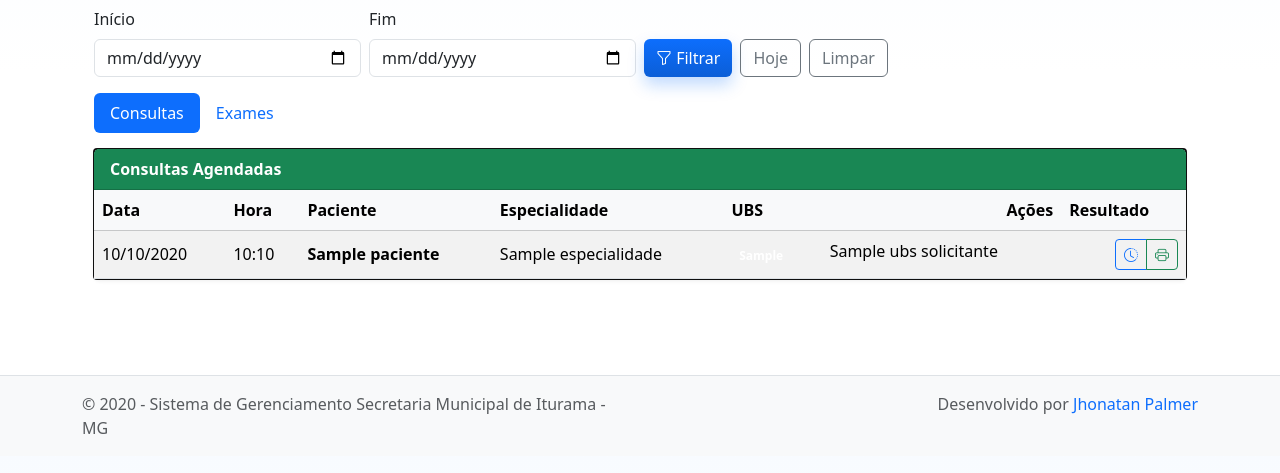
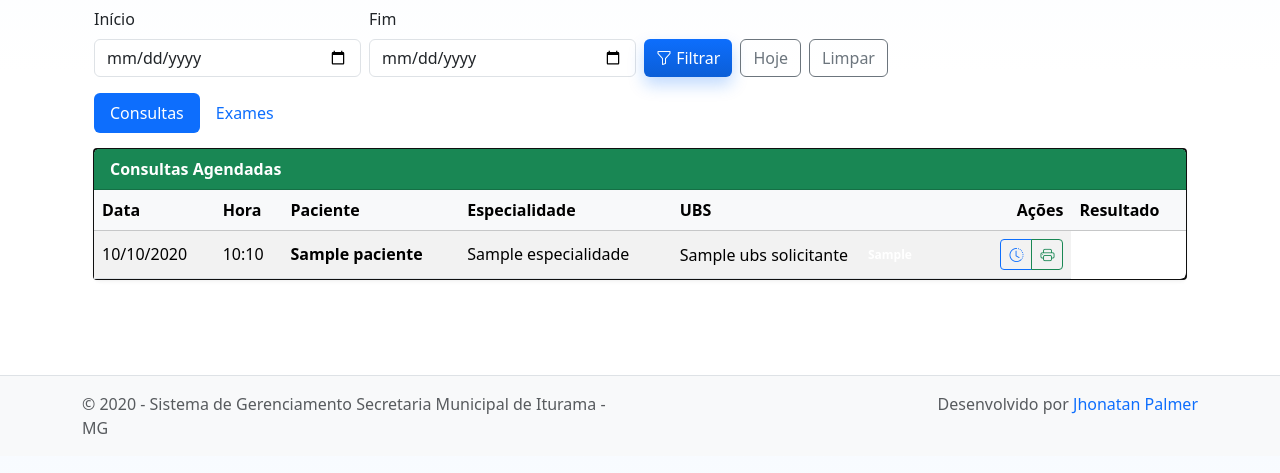
Before and after one commit to Jhonatanpalmer/pronto_socorro, a Django app: template regulacao/templates/regulacao/agenda.html in a window 1280 px wide. Shown: the part 184-657 px from the top of the page. Run offline with Django 5.2, Linux system fonts and the light colour scheme; the template is opened without the code that fills it: most values are stand-ins (such as "Sample title", 1, 10 or a date in 2020); some libraries are stand-ins or nearby versions.

Commit message:
Agenda: rename resultado label to Aguardando and show result badge beside UBS name. - Models: change display label for 'pendente' to 'Aguardando'. - Agenda: move resultado badge next to UBS; update select placeholder to Aguardando. - UBS status view temporarily shows Aguardando badge (can refine later).

```diff
--- a/regulacao/models.py
+++ b/regulacao/models.py
@@ -156,7 +156,7 @@
 
     # Resultado do atendimento (marcado após a data agendada)
     RESULTADO_CHOICES = [
-        ('pendente', 'Pendente'),
+        ('pendente', 'Aguardando'),
         ('compareceu', 'Compareceu'),
         ('faltou', 'Faltou'),
     ]
@@ -305,7 +305,7 @@
 
     # Resultado do atendimento (marcado após a data agendada)
     RESULTADO_CHOICES = [
-        ('pendente', 'Pendente'),
+        ('pendente', 'Aguardando'),
         ('compareceu', 'Compareceu'),
         ('faltou', 'Faltou'),
     ]
--- a/regulacao/templates/regulacao/agenda.html
+++ b/regulacao/templates/regulacao/agenda.html
@@ -67,11 +67,9 @@
                     <div class="fw-semibold">{{ r.paciente.nome }}</div>
                   </td>
                   <td>{{ r.especialidade.nome }}</td>
-                  <td class="text-nowrap">
-                    <span class="badge {{ r.get_resultado_badge_class }}">{{ r.get_resultado_atendimento_display }}</span>
-                  </td>
                   <td>
-                    <span class="d-inline-block text-truncate" style="max-width: 220px;" title="{{ r.ubs_solicitante.nome }}">{{ r.ubs_solicitante.nome }}</span>
+                    <span class="d-inline-block text-truncate align-middle" style="max-width: 220px;" title="{{ r.ubs_solicitante.nome }}">{{ r.ubs_solicitante.nome }}</span>
+                    <span class="badge {{ r.get_resultado_badge_class }} ms-2 align-middle">{{ r.get_resultado_atendimento_display }}</span>
                   </td>
                   <td class="text-end d-print-none">
                     <div class="btn-group btn-group-sm align-items-stretch" role="group">
@@ -91,7 +89,7 @@
                         {% csrf_token %}
                         <input type="hidden" name="only" value="co">
                         <select name="resultado" class="form-select form-select-sm">
-                          <option value="pendente" {% if r.resultado_atendimento == 'pendente' %}selected{% endif %}>—</option>
+                          <option value="pendente" {% if r.resultado_atendimento == 'pendente' %}selected{% endif %}>Aguardando</option>
                           <option value="compareceu" {% if r.resultado_atendimento == 'compareceu' %}selected{% endif %}>Compareceu</option>
                           <option value="faltou" {% if r.resultado_atendimento == 'faltou' %}selected{% endif %}>Faltou</option>
                         </select>
@@ -219,11 +217,9 @@
                     <div class="fw-semibold">{{ r.paciente.nome }}</div>
                   </td>
                   <td>{{ r.tipo_exame.nome }}</td>
-                  <td class="text-nowrap">
-                    <span class="badge {{ r.get_resultado_badge_class }}">{{ r.get_resultado_atendimento_display }}</span>
-                  </td>
                   <td>
-                    <span class="d-inline-block text-truncate" style="max-width: 220px;" title="{{ r.ubs_solicitante.nome }}">{{ r.ubs_solicitante.nome }}</span>
+                    <span class="d-inline-block text-truncate align-middle" style="max-width: 220px;" title="{{ r.ubs_solicitante.nome }}">{{ r.ubs_solicitante.nome }}</span>
+                    <span class="badge {{ r.get_resultado_badge_class }} ms-2 align-middle">{{ r.get_resultado_atendimento_display }}</span>
                   </td>
                   <td class="text-end d-print-none">
                     <div class="btn-group btn-group-sm align-items-stretch" role="group">
@@ -243,7 +239,7 @@
                         {% csrf_token %}
                         <input type="hidden" name="only" value="ex">
                         <select name="resultado" class="form-select form-select-sm">
-                          <option value="pendente" {% if r.resultado_atendimento == 'pendente' %}selected{% endif %}>—</option>
+                          <option value="pendente" {% if r.resultado_atendimento == 'pendente' %}selected{% endif %}>Aguardando</option>
                           <option value="compareceu" {% if r.resultado_atendimento == 'compareceu' %}selected{% endif %}>Compareceu</option>
                           <option value="faltou" {% if r.resultado_atendimento == 'faltou' %}selected{% endif %}>Faltou</option>
                         </select>
--- a/regulacao/templates/regulacao/status_ubs.html
+++ b/regulacao/templates/regulacao/status_ubs.html
@@ -25,6 +25,7 @@
             </td>
             <td>{{ r.tipo_exame.nome }}</td>
             <td><span class="badge {{ r.get_status_badge_class }}">{{ r.get_status_display }}</span></td>
+              <td><span class="badge {{ r.get_status_badge_class }}">Aguardando</span></td>
             <td>
               <span class="badge {{ r.get_resultado_badge_class }}">{{ r.get_resultado_atendimento_display }}</span>
               {% if r.resultado_observacao %}
@@ -65,6 +66,7 @@
             </td>
             <td>{{ r.especialidade.nome }}</td>
             <td><span class="badge {{ r.get_status_badge_class }}">{{ r.get_status_display }}</span></td>
+              <td><span class="badge {{ r.get_status_badge_class }}">Aguardando</span></td>
             <td>
               <span class="badge {{ r.get_resultado_badge_class }}">{{ r.get_resultado_atendimento_display }}</span>
               {% if r.resultado_observacao %}
```
